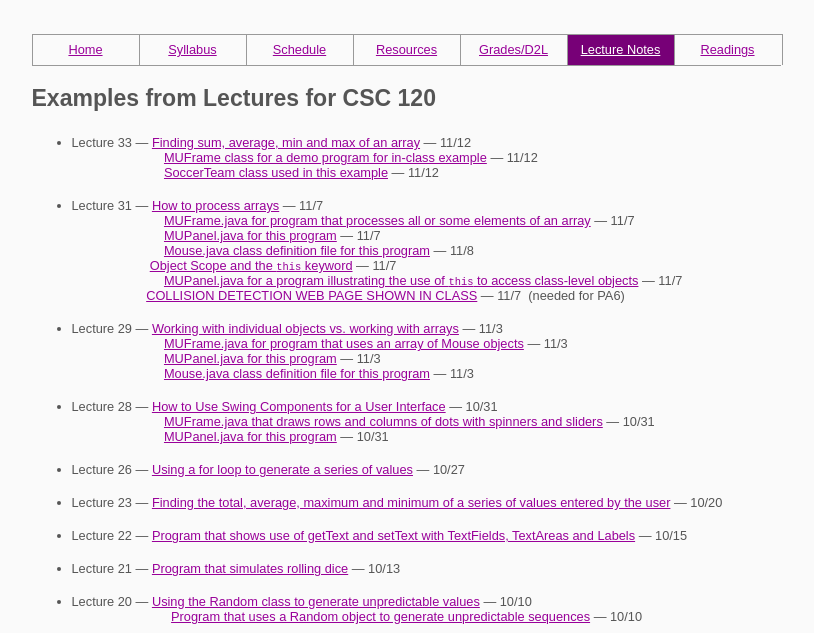
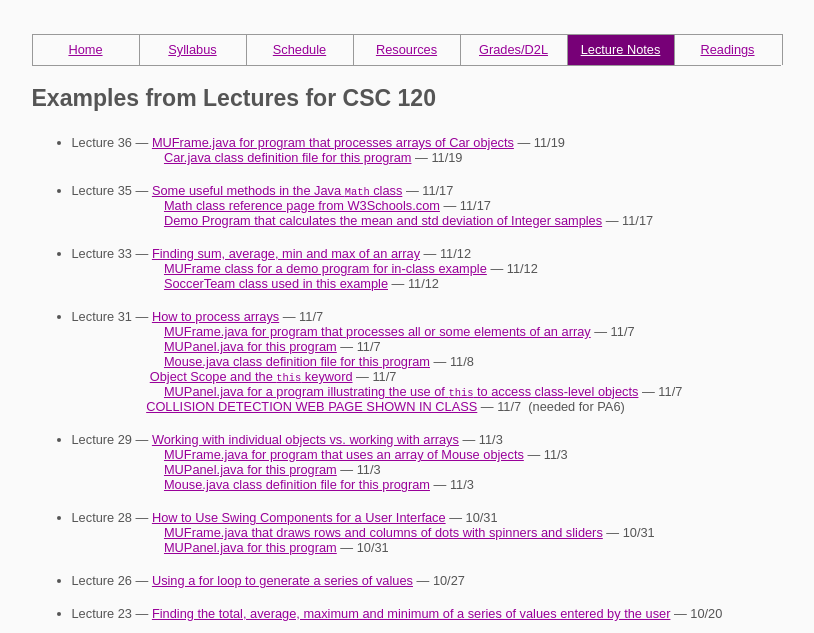
Before and after one commit to cs-courses-mountunion/CSC120Fall2025, a plain HTML site: page lecexamples120.html in a window 1280 px wide. Shown: the part 116-749 px from the top of the page, without its empty margins (233-1047 px from the left). Drawn offline with Linux system fonts and the light colour scheme.

Commit message:
Add files via upload

```diff
--- a/lecexamples120.html
+++ b/lecexamples120.html
@@ -41,17 +41,17 @@
 <ul>
 
 <!--
+-->
 
-    <li> Lecture 37 &mdash; <a href="lecexamples/lec38_CarArrays/MUFrame.html" target="_blank"> MUFrame.java for program that processes arrays of Car objects</a> &mdash; 11/19 <br/>
+    <li> Lecture 36 &mdash; <a href="lecexamples/lec36_CarArrays/MUFrame.html" target="_blank"> MUFrame.java for program that processes arrays of Car objects</a> &mdash; 11/19 <br/>
 	     &nbsp; &nbsp; &nbsp; &nbsp; &nbsp; &nbsp; &nbsp; &nbsp; &nbsp; &nbsp; &nbsp; &nbsp; &nbsp;
-		 <a href="lecexamples/lec38_CarArrays/Car.html" target="_blank"> Car.java class definition file for this program</a> &mdash; 11/19</li> <br/>
+		 <a href="lecexamples/lec36_CarArrays/Car.html" target="_blank"> Car.java class definition file for this program</a> &mdash; 11/19</li> <br/>
 
     <li> Lecture 35 &mdash; <a href="lecexamples/lec35_MathClassMethods.pdf" target="_blank"> Some useful methods in the Java <code>Math</code> class</a> &mdash; 11/17 <br/>
 	     &nbsp; &nbsp; &nbsp; &nbsp; &nbsp; &nbsp; &nbsp; &nbsp; &nbsp; &nbsp; &nbsp; &nbsp; &nbsp;
 		 <a href="https://www.w3schools.com/java/java_ref_math.asp" target="_blank"> Math class reference page from W3Schools.com</a> &mdash; 11/17 <br/>
 	     &nbsp; &nbsp; &nbsp; &nbsp; &nbsp; &nbsp; &nbsp; &nbsp; &nbsp; &nbsp; &nbsp; &nbsp; &nbsp;
 		 <a href="lecexamples/lec35_MeanStdDev/MUPanel.html" target="_blank"> Demo Program that calculates the mean and std deviation of Integer samples</a> &mdash; 11/17 </li> <br/>
--->
 
     <!--li> NOT IN FALL 2024!!!  Lecture 36 &mdash; <a href="bbc/pract2.html" target="_blank"> Starter Files to use for Practicum # 2</a> &mdash; 11/15 </li> <br/-->
 
```
Also changed, not shown: index.html (+2 -2 lines).
